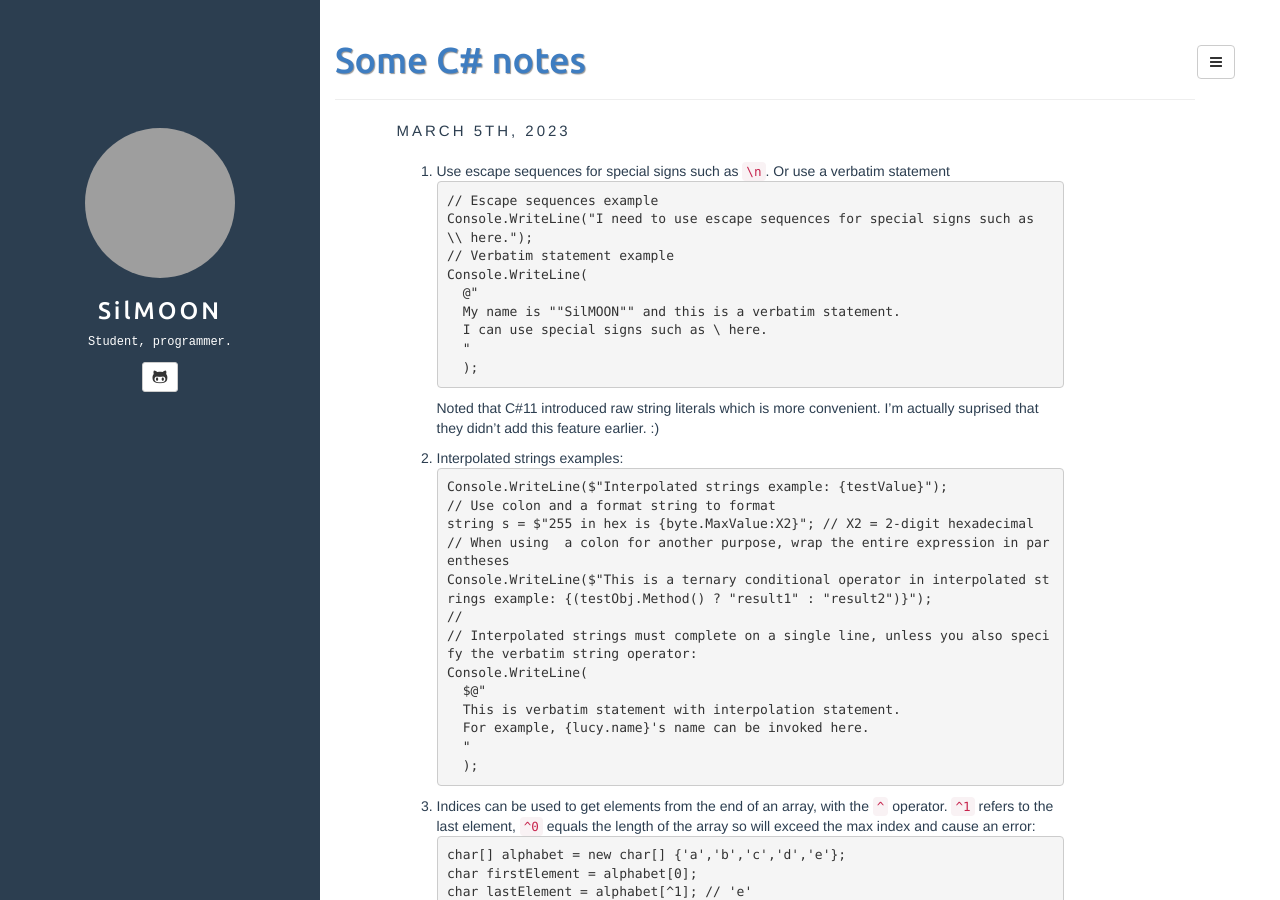
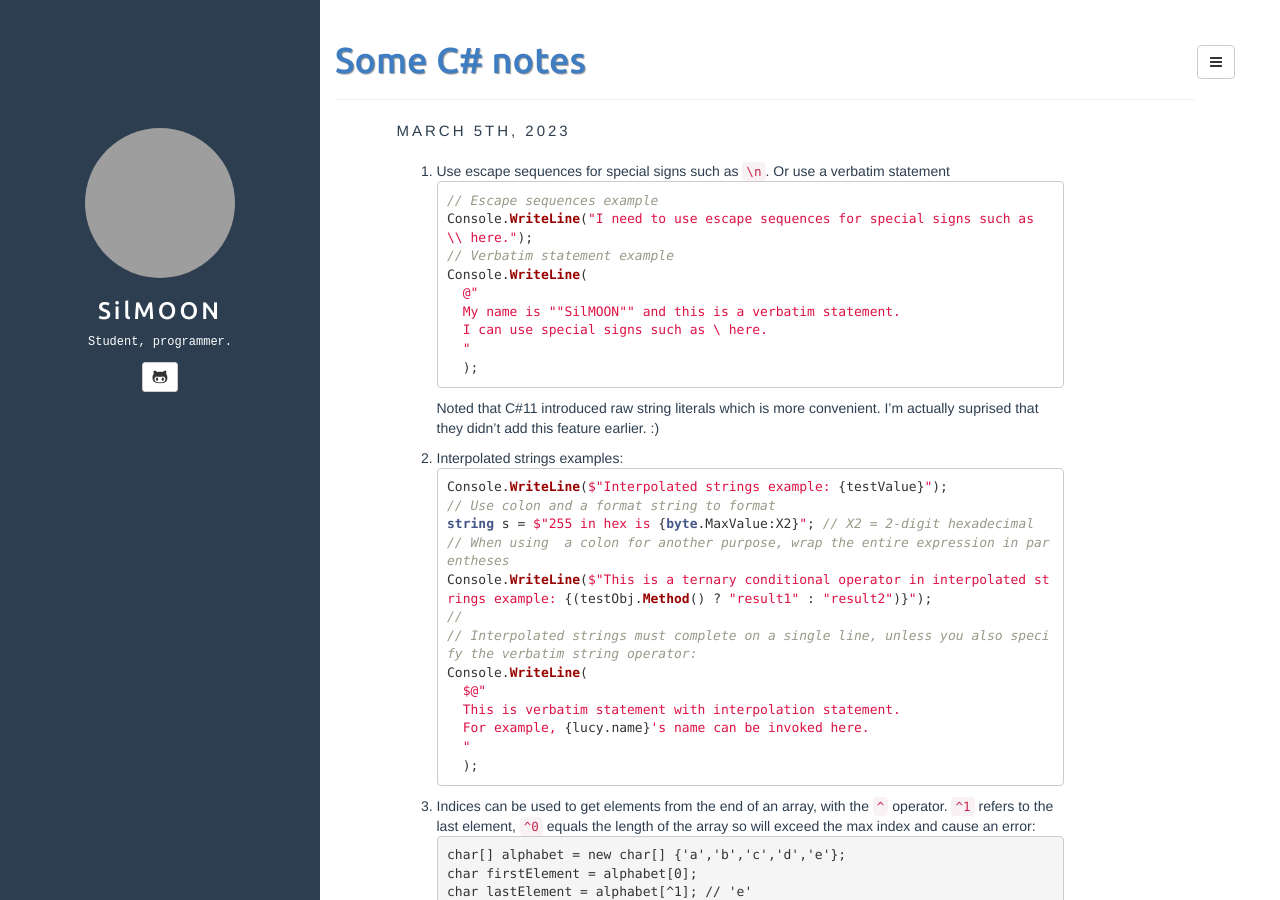
Before and after one commit to SilMOON/silmoon.github.io, a Jekyll site: the page built from _posts/2023-03-05-some-csharp-notes.md, in a window 1280 px wide and 900 px high. Built offline with Jekyll 4.4.1, drawn with Linux system fonts in a browser that asks for light colours; comment, search, counter and statistics services are not loaded; part of the change alters nothing that is shown; some of the changed text lies outside the part shown; grey boxes are pictures that could not be loaded.

Commit message:
edit post

````diff
--- a/_posts/2023-03-05-some-csharp-notes.md
+++ b/_posts/2023-03-05-some-csharp-notes.md
@@ -7,7 +7,7 @@ fullview: true
 ---
 
 1. Use escape sequences for special signs such as `\n`. Or use a verbatim statement
-```C#
+```c#
 // Escape sequences example
 Console.WriteLine("I need to use escape sequences for special signs such as \\ here.");
 // Verbatim statement example
@@ -21,7 +21,7 @@ Console.WriteLine(
 Noted that C#11 introduced raw string literals which is more convenient. I'm actually suprised that they didn't add this feature earlier. :)
 
 2. Interpolated strings examples:
-```C#
+```csharp
 Console.WriteLine($"Interpolated strings example: {testValue}");
 // Use colon and a format string to format
 string s = $"255 in hex is {byte.MaxValue:X2}"; // X2 = 2-digit hexadecimal
@@ -192,8 +192,7 @@ string cardName = cardNumber switch
   13 => "King",
   12 => "Queen",
   11 => "Jack",
-  _ => "Pip card"
-  // equivalent to 'default'
+  _ => "Pip card" // equivalent to 'default'
 };
 // Can switch on multiple values (the tuple pattern)
 string result = (numberAsInt, numberAsString) switch
@@ -203,3 +202,29 @@ string result = (numberAsInt, numberAsString) switch
   ...
 };
 ```
+17. Namespace examples:
+```C#
+namespace Outer.Middle.Inner
+{
+  class Class1 { }
+  class Class2 { }
+}
+// equivalent to
+namespace Outer
+{
+  namespace Middle
+  {
+    namespace Inner
+    {
+      class Class1 { }
+      class Class2 { }
+    }
+  }
+}
+```
+18. If you want all the types in a file to be defined in one namespace, a `file-scoped namespace` is simpler:
+```C#
+namespace MyNamespace; // Applies to everything that follows in the file
+class Class1 {} // inside MyNamespace
+class Class2 {} // inside MyNamespace
+```
````
